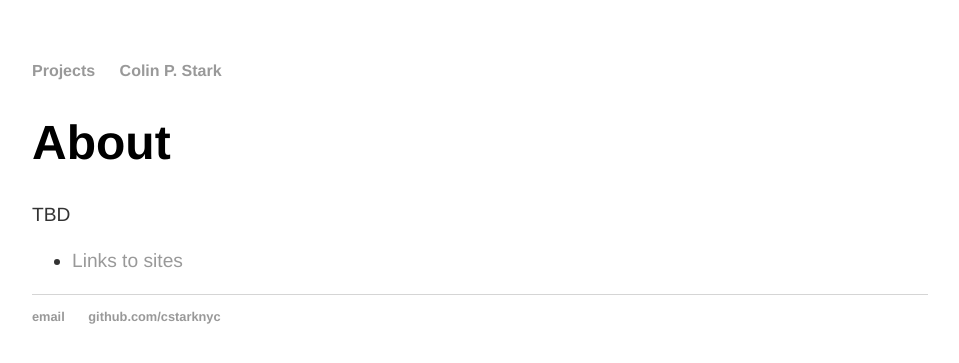
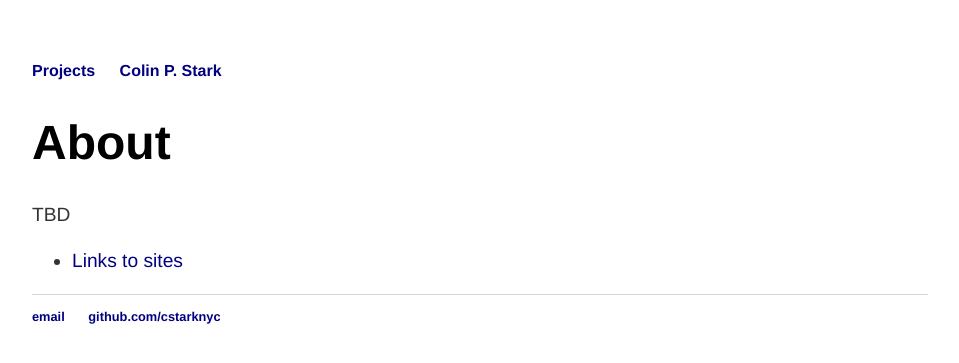
Before and after one commit to cstarkjp/cstarkjp.github.io, a Jekyll site: the page built from about/index.html, in a window 1280 px wide. Shown: the top 363 px of the page, without its empty margins (160-1119 px from the left). Built offline with Jekyll 4.4.1, drawn with Linux system fonts in a browser that asks for light colours.

Commit message:
Tweaking

```diff
--- a/css/main.css
+++ b/css/main.css
@@ -1,6 +1,6 @@
 body { margin: 60px auto; width: 70%; }
 
-a { text-decoration: none; color: #999; }
+a { text-decoration: none; color: #000080; }
 a:hover { text-decoration: underline; }
 
 p, ul { font-size: 1.2em; line-height: 1.4em; color: #333; font-family: 'Helvetica', 'Arial', 'Sans-Serif'; }
```
